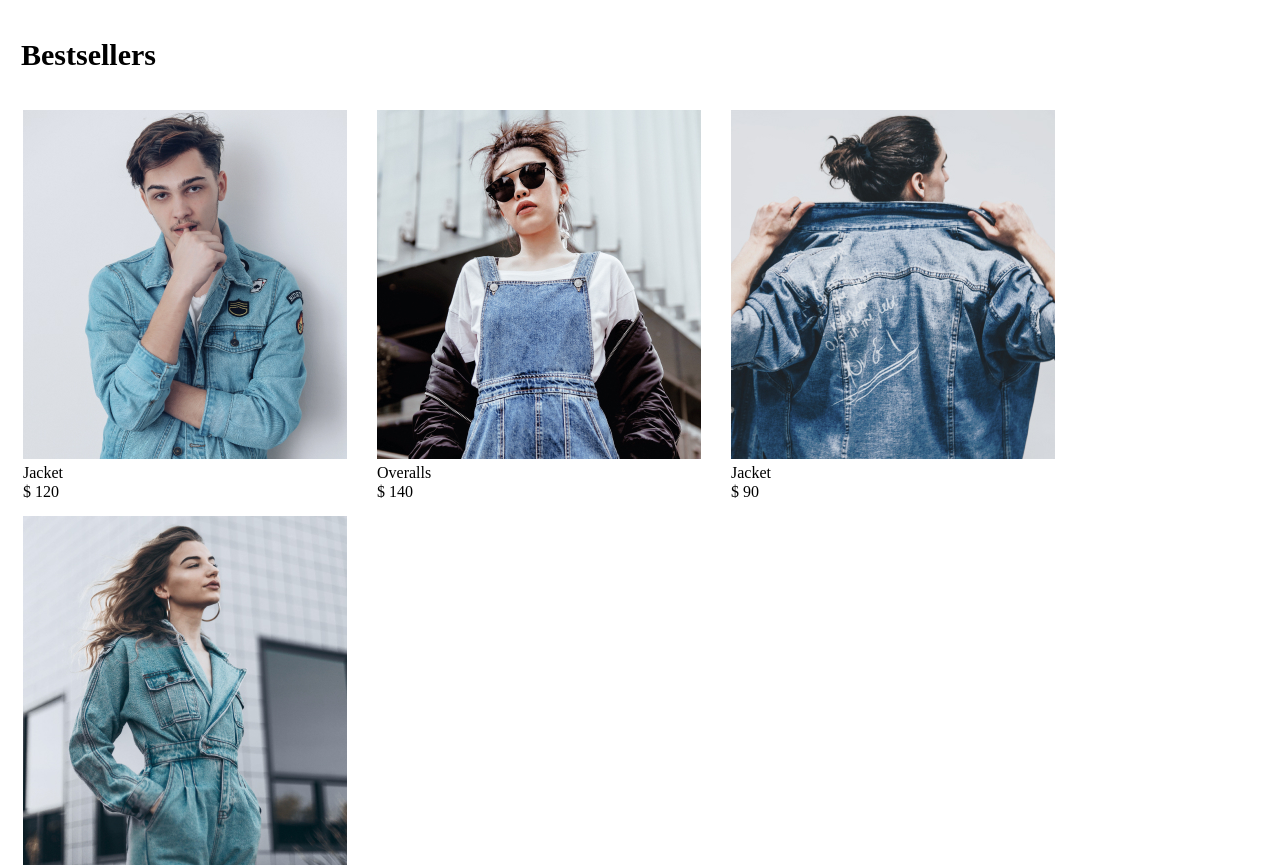
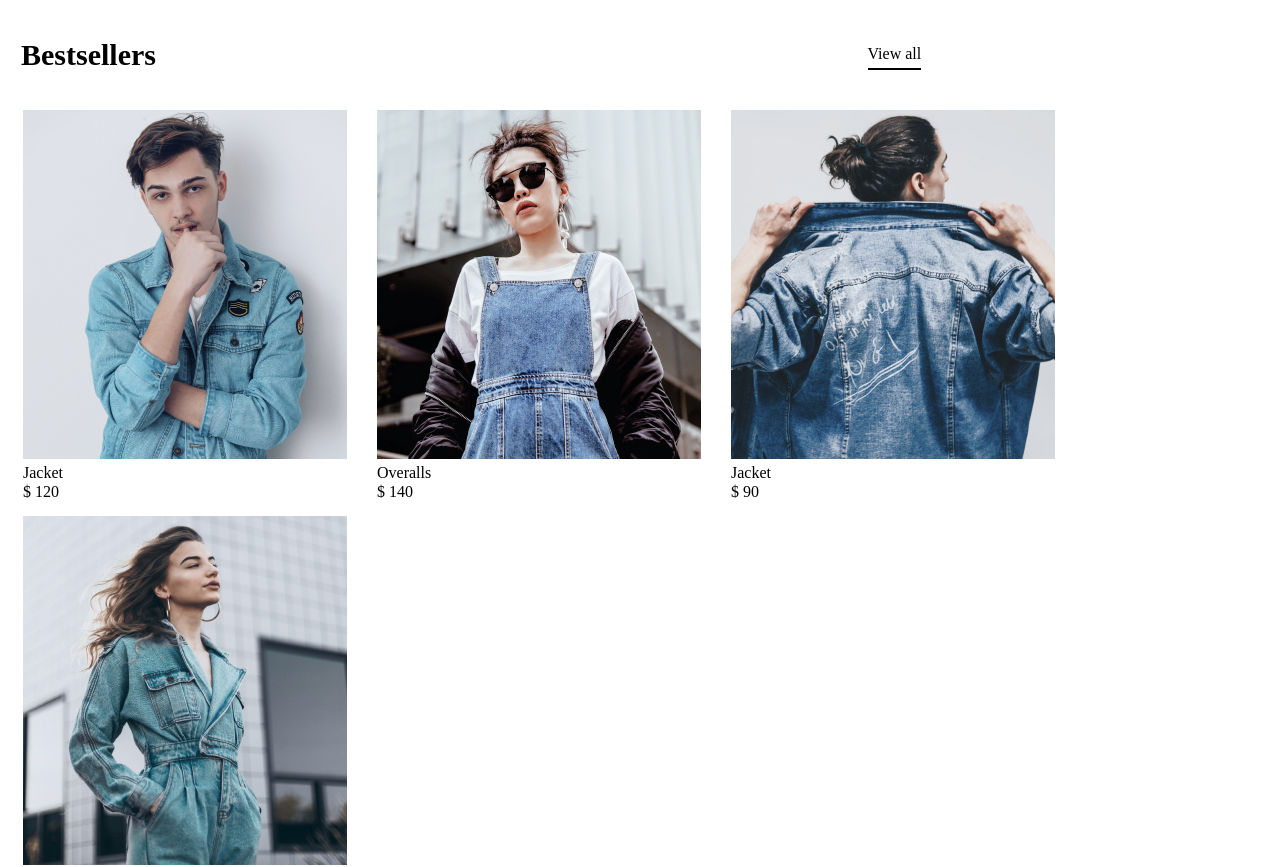
Before and after one commit to hellonasd/denim-app, a React (Create React App) app: page / in a window 1280 px wide. Shown: the top 867 px of the page. Built offline with nearby package versions, Linux system fonts and the light colour scheme.

Commit message:
'changeview'

```diff
--- a/src/components/viewall/viewall.module.css
+++ b/src/components/viewall/viewall.module.css
@@ -2,7 +2,7 @@
   color: black;
   text-align: center;
   margin: 0 auto;
-  padding-top: 40px;
+  padding-top: 15px;
   font-size: 16px;
   line-height: 19px;
   text-decoration: none;
@@ -11,9 +11,12 @@
   position: absolute;
   top: 100%;
   left: 35%;
-
 }
 
-@media (min-width : 768px){
-
+@media (min-width: 768px) {
+  .link {
+    position: absolute;
+    top: -10%;
+    left: 68%;
+  }
 }
```
